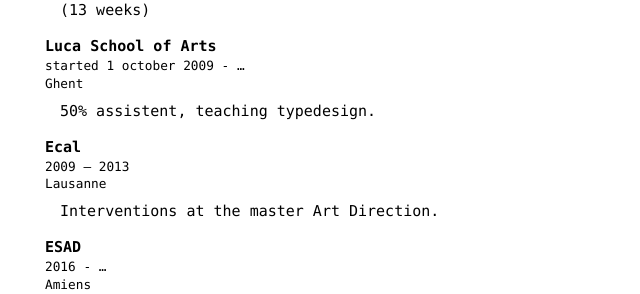
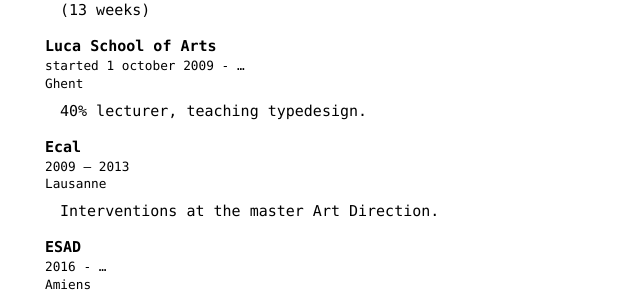
Before and after one commit to typemytype/typemytype-site, a Jekyll site: the page built from about.md, in a window 1280 px wide and 900 px high, scrolled down 1074 px. Shown: the part 158-452 px from the top of the window, without its empty margins (0-640 px from the left). Built offline with Jekyll 4.4.1, drawn with Linux system fonts in a browser that asks for light colours; nearby versions of some CDN libraries; some web fonts are replaced; some of the changed text lies outside the part shown.

Commit message:
Update about.md

```diff
--- a/about.md
+++ b/about.md
@@ -55,7 +55,7 @@
   started 1 october 2009 - ...
   Ghent
 
-  : 50% assistent, teaching typedesign.
+  : 40% lecturer, teaching typedesign.
 
 * *[Ecal][EC]*
   2009 – 2013
```
Also changed, not shown: other parts of about.md (+1 -1 lines).
